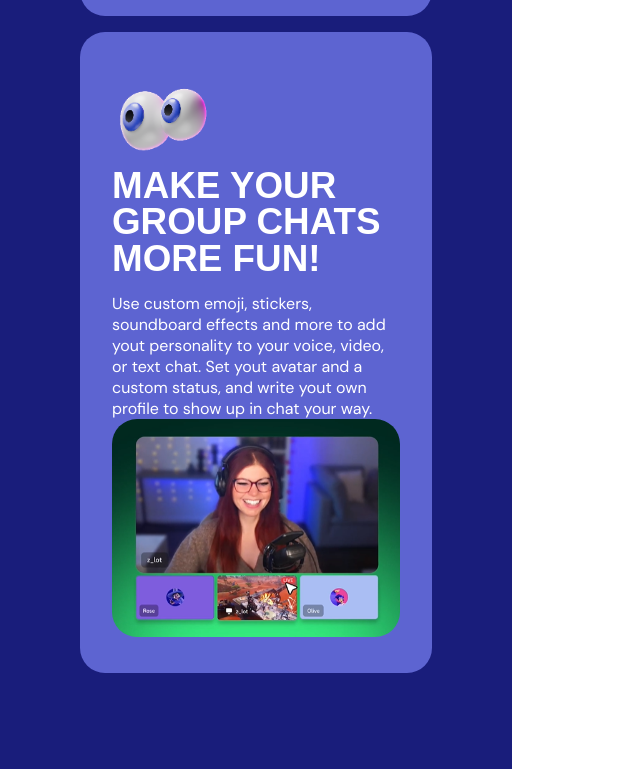
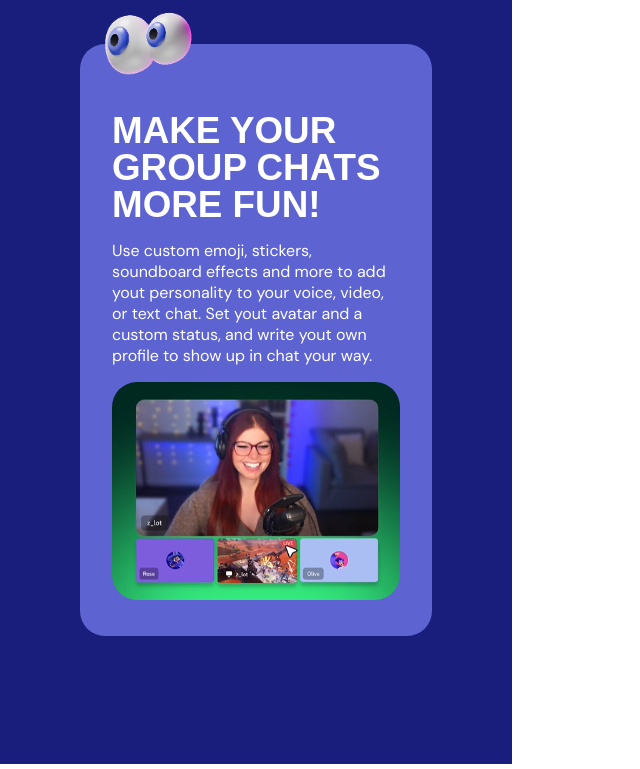
Before and after one commit to guidogig/htmlcss-discord-mobile, a plain HTML site: page index.html in a window 1280 px wide. Shown: the part 1359-2128 px from the top of the page, without its empty margins (0-640 px from the left). Drawn offline with nearby package versions, Linux system fonts and the light colour scheme; a web font is replaced by a local one.

Commit message:
correzioni live

```diff
--- a/style.css
+++ b/style.css
@@ -59,8 +59,9 @@ button{
     background-color: #5d64d1;
     color: #ffffff;
     padding: 2em;
-    margin: 1em 0;
+    margin: 3em 0;
     border-radius: 25px;
+    position: relative;
 }
 
 h2 {
@@ -69,15 +70,20 @@ h2 {
     line-height: 1em;
     font-size: 2.3em;
     margin-bottom: 0.4em;
+    margin-top: 1em;
 }
 
 .card p {
     font-family: "DM Sans", sans-serif;
+    margin: 1em 0;
+
 }
 
 .badge {
     width: 100px;
-    position: relative;
+    position: absolute;
+    top: -56px;
+    left: 17px;
 }
 
 .demo {
```
